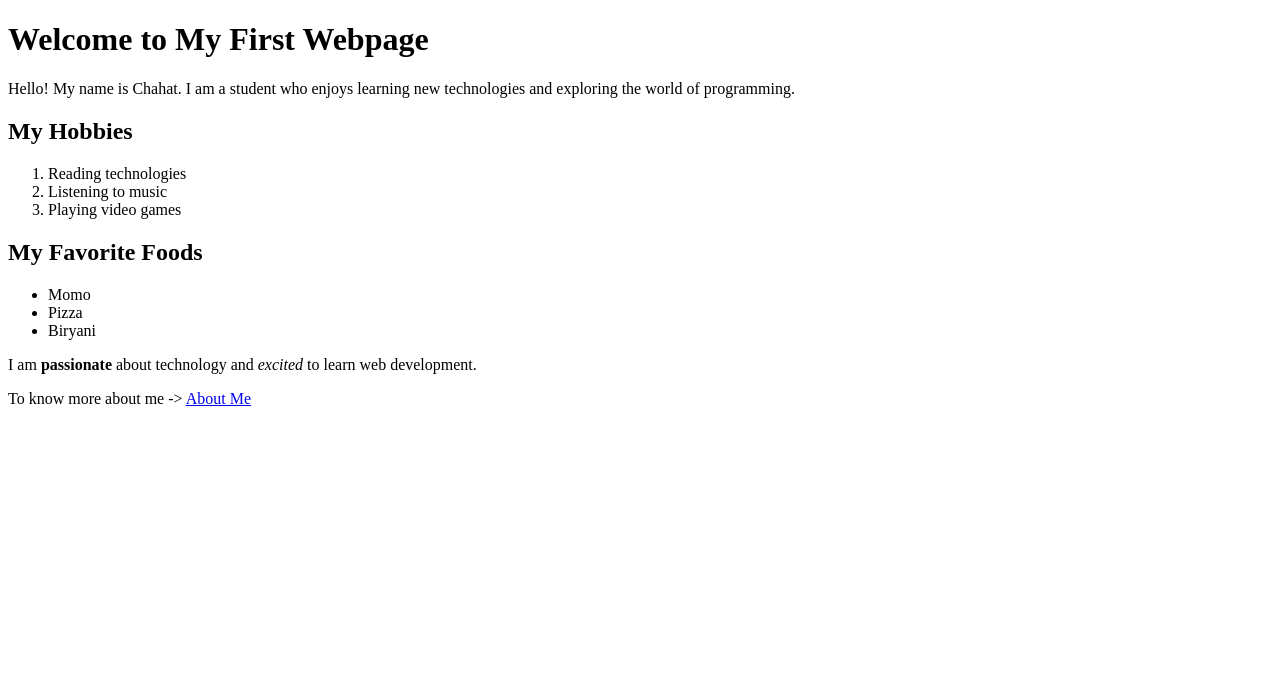
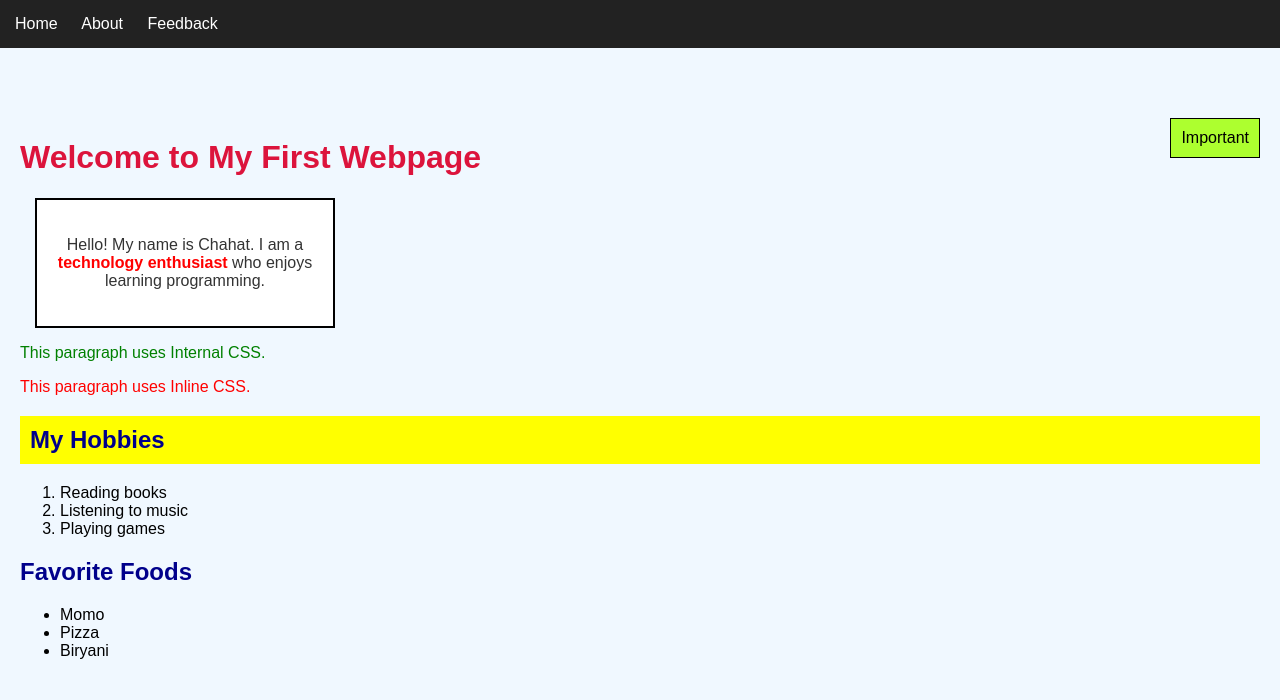
Before and after one commit to lilchahat/Web-Development-Assignment, a plain HTML site: page index.html in a window 1280 px wide. Drawn offline with Linux system fonts and the light colour scheme.

Commit message:
Refactor HTML structure and enhance styling for About, Feedback, and Home pages

````diff
--- a/index.html
+++ b/index.html
@@ -1,35 +1,57 @@
 <!doctype html>
+
 <html lang="en">
   <head>
     <meta charset="UTF-8" />
     <title>Home Page</title>
+    <link rel="stylesheet" href="style.css" />
+
+    <style>
+      .internal-style {
+        color: green;
+      }
+    </style>
   </head>
   <body>
-    <h1>Welcome to My First Webpage</h1>
+    ```
+    <div class="navbar">
+      <a href="index.html">Home</a>
+      <a href="about.html">About</a>
+      <a href="feedback.html">Feedback</a>
+    </div>
 
+    <div class="main-content">
+      <div class="important-box">Important</div>
+
+      <h1 id="special-heading">Welcome to My First Webpage</h1>
+
+      <div class="intro-box box-model">
         <p>
-      Hello! My name is Chahat. I am a student who enjoys learning new
-      technologies and exploring the world of programming.
+          Hello! My name is Chahat. I am a
+          <span class="highlight">technology enthusiast</span>
+          who enjoys learning programming.
         </p>
+      </div>
 
-    <h2>My Hobbies</h2>
+      <p class="internal-style">This paragraph uses Internal CSS.</p>
+
+      <p style="color: red">This paragraph uses Inline CSS.</p>
+
+      <h2 class="sticky-heading">My Hobbies</h2>
+
       <ol>
-      <li>Reading technologies</li>
+        <li>Reading books</li>
         <li>Listening to music</li>
-      <li>Playing video games</li>
+        <li>Playing games</li>
       </ol>
 
-    <h2>My Favorite Foods</h2>
+      <h2>Favorite Foods</h2>
+
       <ul>
         <li>Momo</li>
         <li>Pizza</li>
         <li>Biryani</li>
       </ul>
-
-    <p>
-      I am <strong>passionate</strong> about technology and <em>excited</em> to
-      learn web development.
-    </p>
-    <p>To know more about me -> <a href="about.html">About Me</a></p>
+    </div>
   </body>
 </html>
--- /dev/null
+++ b/style.css
@@ -0,0 +1,75 @@
+body {
+  background-color: #f0f8ff;
+  font-family: Arial, sans-serif;
+  margin: 0;
+}
+
+h1,
+h2 {
+  color: darkblue;
+}
+
+p {
+  font-size: 16px;
+  color: #333;
+}
+
+.intro-box {
+  background-color: lightyellow;
+  text-align: center;
+}
+
+#special-heading {
+  color: crimson;
+}
+
+.highlight {
+  color: red;
+  font-weight: bold;
+}
+
+.box-model {
+  width: 300px;
+  padding: 20px;
+  border: 2px solid black;
+  margin: 15px;
+  box-sizing: border-box;
+  background-color: white;
+}
+
+.navbar {
+  position: fixed;
+  top: 0;
+  width: 100%;
+  background-color: #222;
+  padding: 15px;
+  z-index: 1000;
+}
+
+.navbar a {
+  color: white;
+  text-decoration: none;
+  margin-right: 20px;
+}
+
+.main-content {
+  position: relative;
+  margin-top: 80px;
+  padding: 20px;
+}
+
+.important-box {
+  position: absolute;
+  top: 20px;
+  right: 20px;
+  background-color: greenyellow;
+  padding: 10px;
+  border: 1px solid black;
+}
+
+.sticky-heading {
+  position: sticky;
+  top: 80px;
+  background-color: yellow;
+  padding: 10px;
+}
````
Also changed, not shown: about.html (+10 -6 lines), feedback.html (+11 -4 lines). Lines whose indentation alone changed are shown as unchanged.
